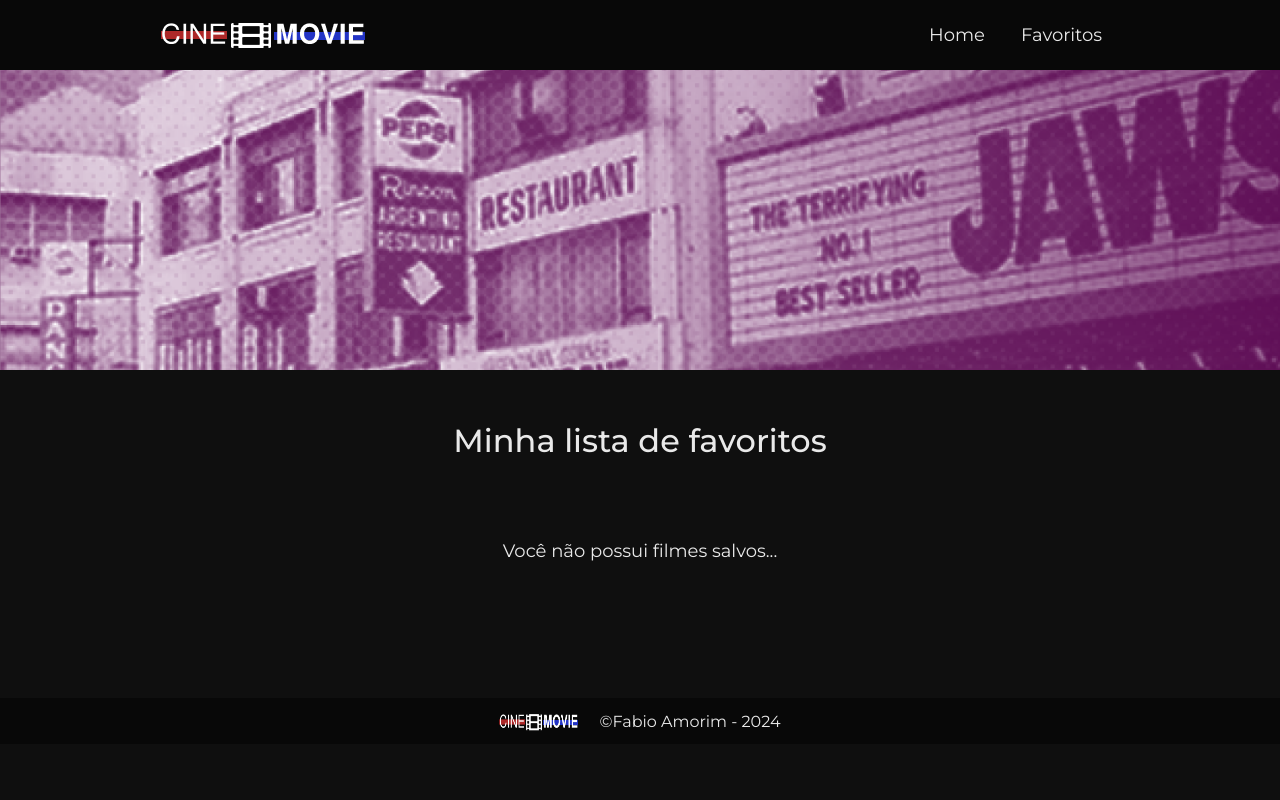
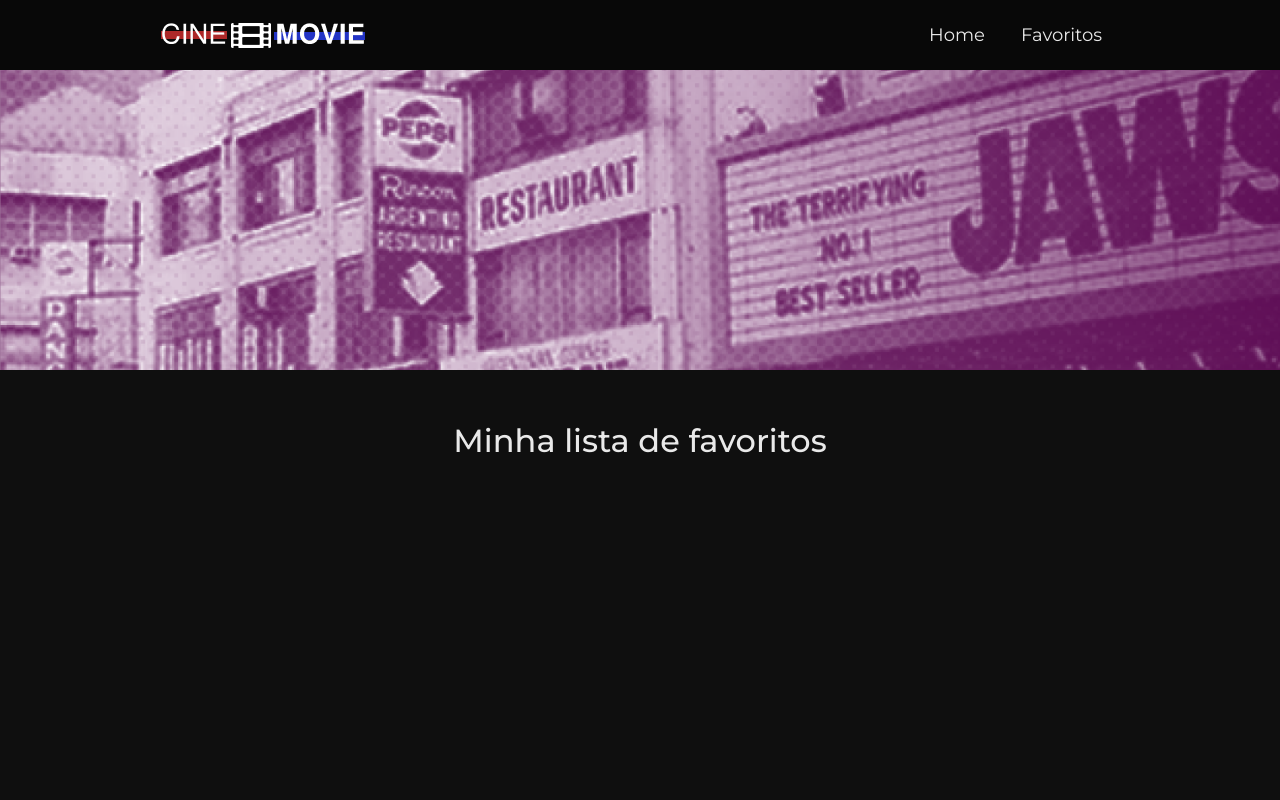
Before and after one commit to fbamorim/cine-movie, a React (Create React App) app: page /favoritos in a window 1280 px wide. Shown: the top 800 px of the page. Built offline with nearby package versions, Linux system fonts and the light colour scheme.

Commit message:
Footer fixo fina página.

```diff
--- a/src/components/Footer/Footer.module.css
+++ b/src/components/Footer/Footer.module.css
@@ -5,7 +5,9 @@
   background-color: var(--black);
   gap: 20px;
   width: 100%;
-  margin-top: 40px;
+  margin-top: 20px;
+  position: sticky;
+  height: 40px;
 }
 
 .logo {
@@ -25,7 +27,6 @@
     flex-direction: column;
     gap: 2px;
     padding-top: 10px;
-
   }
 
   .footer h2 {
--- a/src/index.css
+++ b/src/index.css
@@ -9,6 +9,7 @@
 }
 
 body {
+  height: 100vh;
   margin: 0;
   padding: 0;
   font-family: var(--fonte);
--- a/src/pages/Favoritos/favoritos.css
+++ b/src/pages/Favoritos/favoritos.css
@@ -1,5 +1,7 @@
 .semFavoritos {
-  margin-top: 50px;
+  min-height: calc(100vh - 40px);
+  padding-bottom: 40px;
+  overflow: auto;
   display: flex;
   align-items: center;
   justify-content: center;
@@ -7,10 +9,12 @@
 
 .meus-filmes {
   margin: 0 60px;
+  min-height: calc(100vh - 40px);
+  padding-bottom: 40px;
+  overflow: auto;
 }
 
 .meus-filmes ul {
-  height: 10vh;
   padding: 0;
 }
 
@@ -70,10 +74,6 @@
     margin: 0 20px;
   }
 
-  .meus-filmes ul {
-    height: 20vh;
-  }
-
   .meus-filmes li {
     flex-direction: column;
     margin: 4px 20px;
```
